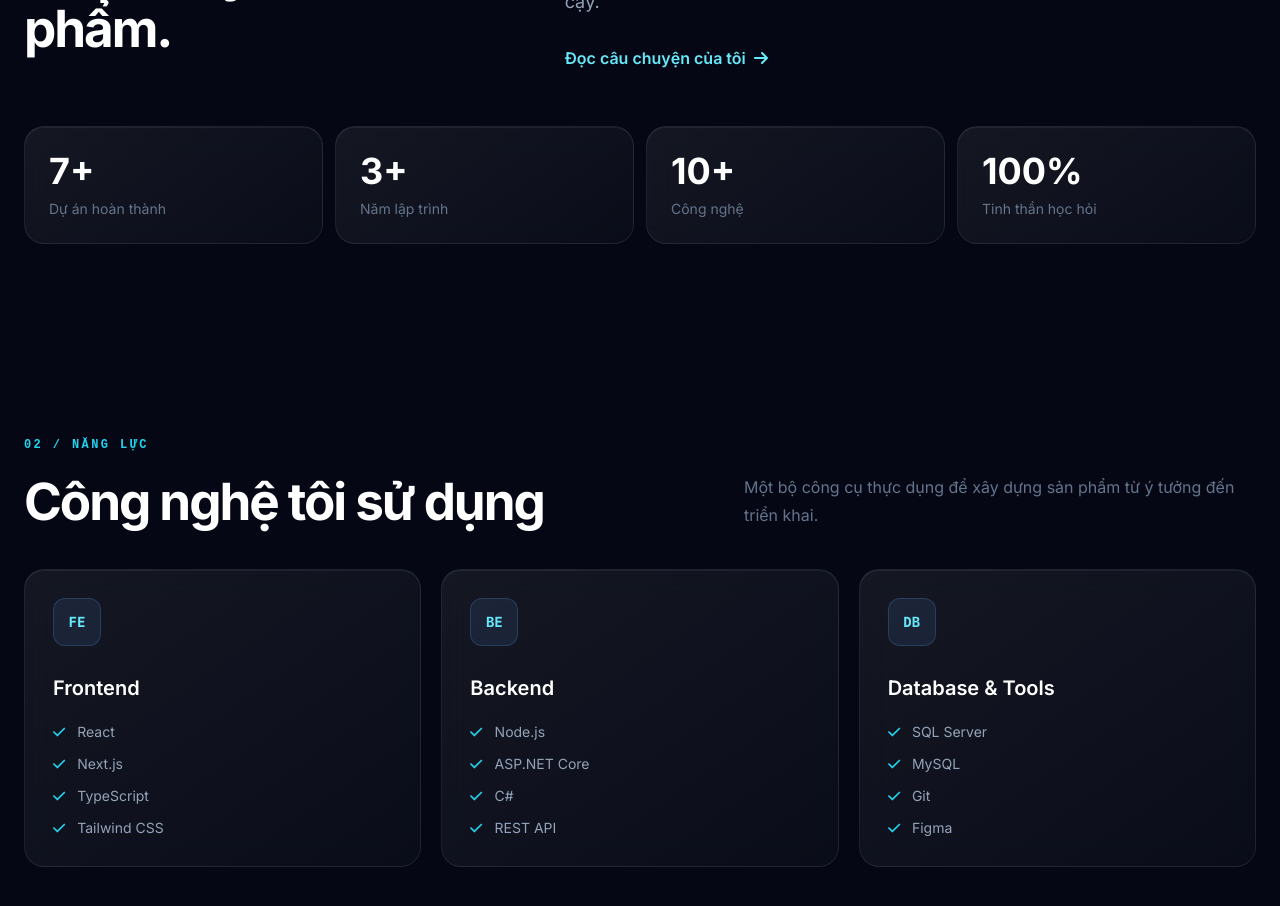
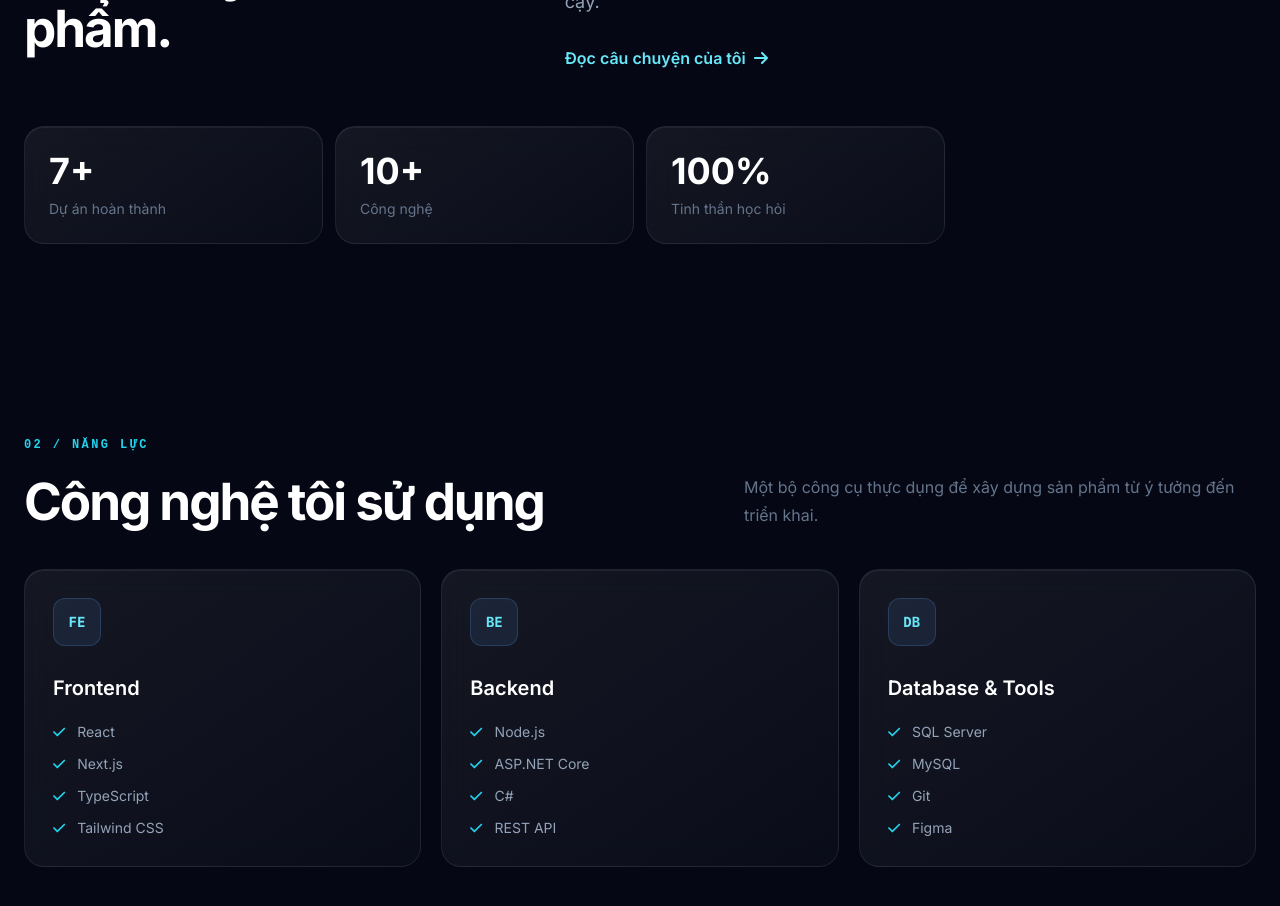
Before and after one commit to Huckdj/my-webprofile-manhduc, a Next.js app: page / in a window 1280 px wide. Shown: the part 980-1886 px from the top of the page. Built offline with nearby package versions, Linux system fonts and the light colour scheme.

Commit message:
content: refine portfolio statistics

```diff
--- a/src/app/page.tsx
+++ b/src/app/page.tsx
@@ -16,7 +16,6 @@ const skillGroups = [
 
 const stats = [
   { value: "7+", vn: "Dự án hoàn thành", en: "Projects completed" },
-  { value: "3+", vn: "Năm lập trình", en: "Years coding" },
   { value: "10+", vn: "Công nghệ", en: "Technologies" },
   { value: "100%", vn: "Tinh thần học hỏi", en: "Growth mindset" },
 ];
```
